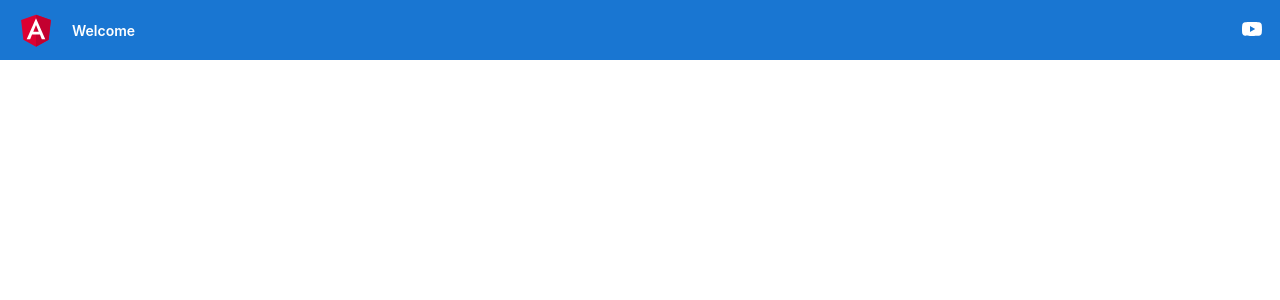
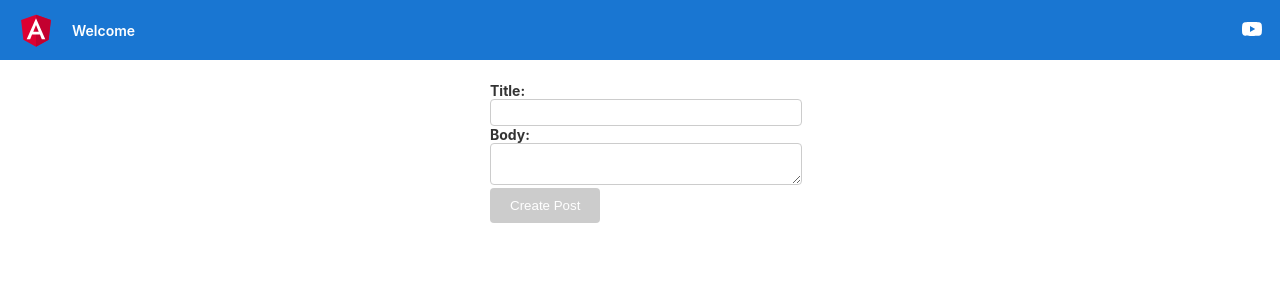
Before and after one commit to khaphan-github/angular-getstarted, an Angular app: page /create-post in a window 1280 px wide. Before the commit this address led to /. Shown: the top 300 px of the page. Built offline with nearby package versions, Linux system fonts and the light colour scheme.

Commit message:
Change project to post project

```diff
--- /dev/null
+++ b/src/app/create-post/create-post.component.css
@@ -0,0 +1,30 @@
+.post-form {
+  width: 300px;
+  margin: 0 auto;
+}
+
+.form-label {
+  font-weight: bold;
+  margin-bottom: 5px;
+}
+
+.form-control {
+  width: 100%;
+  padding: 5px;
+  border: 1px solid #ccc;
+  border-radius: 4px;
+}
+
+.form-button {
+  padding: 10px 20px;
+  background-color: #007bff;
+  color: #fff;
+  border: none;
+  border-radius: 4px;
+  cursor: pointer;
+}
+
+.form-button:disabled {
+  background-color: #ccc;
+  cursor: not-allowed;
+}
--- /dev/null
+++ b/src/app/create-post/create-post.component.html
@@ -0,0 +1,13 @@
+<form [formGroup]="postForm" (ngSubmit)="createPost()" class="post-form">
+  <div>
+    <label for="title" class="form-label">Title:</label>
+    <input type="text" id="title" formControlName="title" class="form-control">
+  </div>
+  <div>
+    <label for="body" class="form-label">Body:</label>
+    <textarea id="body" formControlName="body" class="form-control"></textarea>
+  </div>
+  <div>
+    <button type="submit" [disabled]="postForm.invalid" class="form-button">Create Post</button>
+  </div>
+</form>
--- /dev/null
+++ b/src/app/create-post/create-post.component.ts
@@ -0,0 +1,41 @@
+import { Component, OnInit } from '@angular/core';
+import { FormBuilder, FormGroup, Validators } from '@angular/forms';
+import { Post } from '../models/post.model';
+import { PostService } from '../services/post.service';
+import { Router } from '@angular/router';
+
+@Component({
+  selector: 'app-create-post',
+  templateUrl: './create-post.component.html',
+  styleUrls: ['./create-post.component.css']
+})
+export class CreatePostComponent implements OnInit {
+  postForm: any;
+
+  constructor(
+    private readonly formBuilder: FormBuilder,
+    private readonly postService: PostService,
+    private readonly router: Router,
+  ) { }
+
+  ngOnInit() {
+    this.postForm = this.formBuilder.group({
+      title: ['', Validators.required],
+      body: ['', Validators.required]
+    });
+  }
+
+  createPost() {
+    if (this.postForm.invalid) {
+      return;
+    }
+
+    const { title, body } = this.postForm.value;
+    const newPost = new Post(title, body);
+    this.postService.create(newPost).subscribe((response) => {
+      alert('Post create successfully');
+      this.router.navigate(['/posts']);
+    });
+  }
+
+}
--- /dev/null
+++ b/src/app/models/post.model.ts
@@ -0,0 +1,11 @@
+export class Post {
+  id: any;
+  userId = '1';
+  title: string;
+  body: string;
+  constructor(title: string, body: string, id?: number) {
+    this.title = title;
+    this.body = body;
+    this.id = id;
+  }
+}
--- /dev/null
+++ b/src/app/post/post.component.html
@@ -0,0 +1,9 @@
+
+<button routerLink="/create-post">New Post</button>
+<ul>
+  <li *ngFor="let post of posts">
+    <h3>{{ post.title }}</h3>
+    <p>{{ post.body }}</p>
+    <button (click)="deleteById(post.id)">Delete</button>
+  </li>
+</ul>
--- /dev/null
+++ b/src/app/post/post.component.ts
@@ -0,0 +1,35 @@
+import { Component, OnInit } from '@angular/core';
+import { Post } from '../models/post.model';
+import { PostService } from '../services/post.service';
+
+@Component({
+  selector: 'app-post',
+  templateUrl: './post.component.html',
+  styleUrls: ['./post.component.css']
+})
+export class PostComponent implements OnInit {
+  posts: Post[] = [];
+
+  constructor(private readonly postService: PostService) { }
+
+  ngOnInit(): void {
+    this.getPosts();
+  }
+
+  getPosts = () => {
+    this.postService.getPosts().subscribe(
+      (data: Post[]) => {
+        this.posts = data;
+      },
+    );
+  }
+
+  deleteById(id: string): void {
+    this.postService.deleteById(id).subscribe(
+      () => {
+        alert('Post deleted successfully');
+        this.getPosts();
+      },
+    );
+  }
+}
--- a/src/app/product-list/product-list.component.ts
+++ b/src/app/product-list/product-list.component.ts
@@ -10,7 +10,6 @@ import { ProductListService } from './product-list.service';
 })
 export class ProductListComponent {
 
-  @ViewChild(ProductComponent) child: ProductComponent | undefined;
   products: Array<Product> = [];
 
   constructor (productsService: ProductListService) {
--- /dev/null
+++ b/src/app/services/post.service.ts
@@ -0,0 +1,32 @@
+import { Injectable } from '@angular/core';
+import { HttpClient, HttpHeaders } from '@angular/common/http';
+import { Observable, map } from 'rxjs';
+import { Post } from '../models/post.model';
+
+@Injectable()
+export class PostService {
+
+  constructor(private readonly httpClient: HttpClient) { }
+
+  getPosts(): Observable<Post[]> {
+    const postsEndpoint = 'https://dummyjson.com/posts';
+    return this.httpClient
+      .get<{ posts: Post[] }>(postsEndpoint)
+      .pipe(
+        map((response) => response.posts)
+      );
+  }
+
+
+  create(post: Post): Observable<Post> {
+    const url = 'https://dummyjson.com/posts/add';
+    const headers = new HttpHeaders({ 'Content-Type': 'application/json' });
+
+    return this.httpClient.post<Post>(url, post, { headers });
+  }
+
+  deleteById(id: string): Observable<void> {
+    const url = `https://dummyjson.com/posts/${id}`;
+    return this.httpClient.delete<void>(url);
+  }
+}
```
Also changed, not shown: src/app/app.module.ts (+10 -2 lines), src/app/post/post.component.css (added), 2 other files (tests, documents, lock files or other folders).
